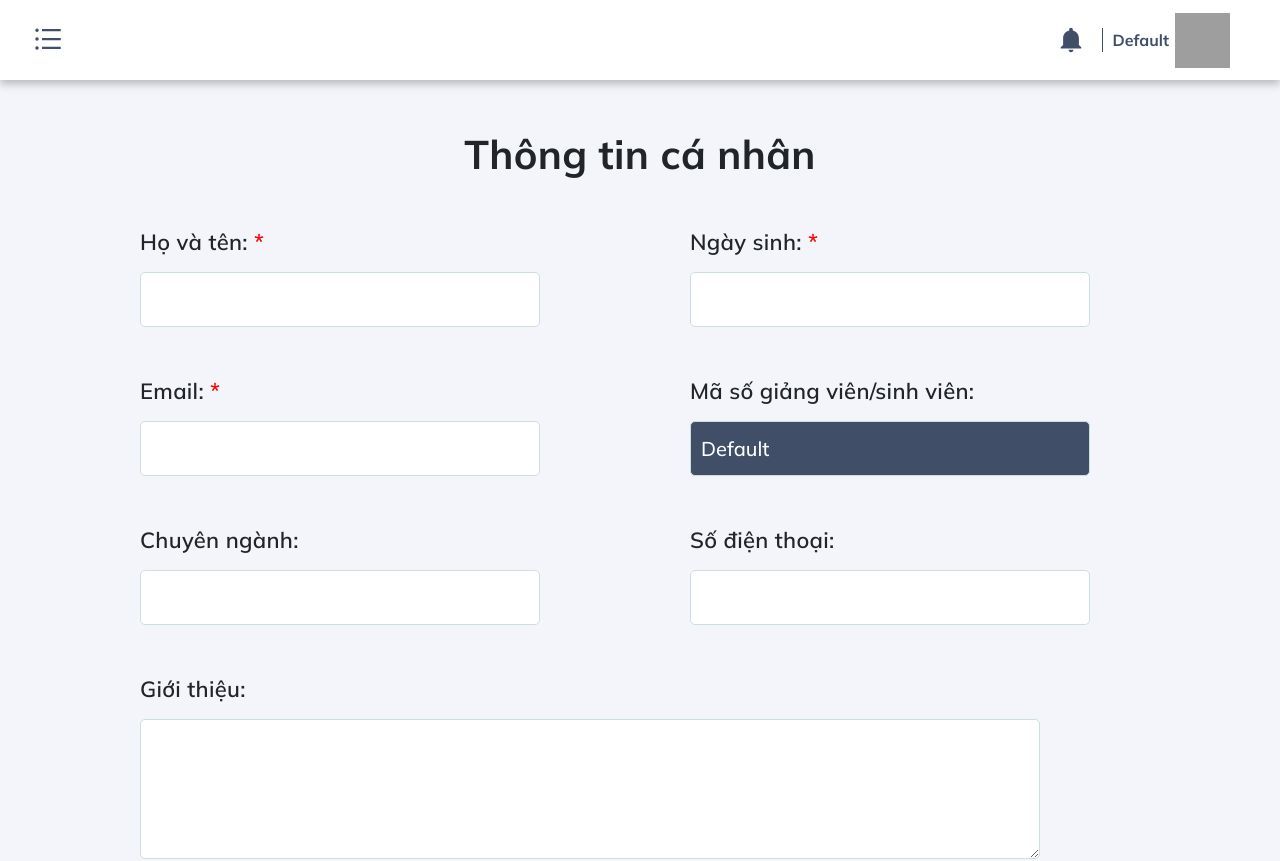
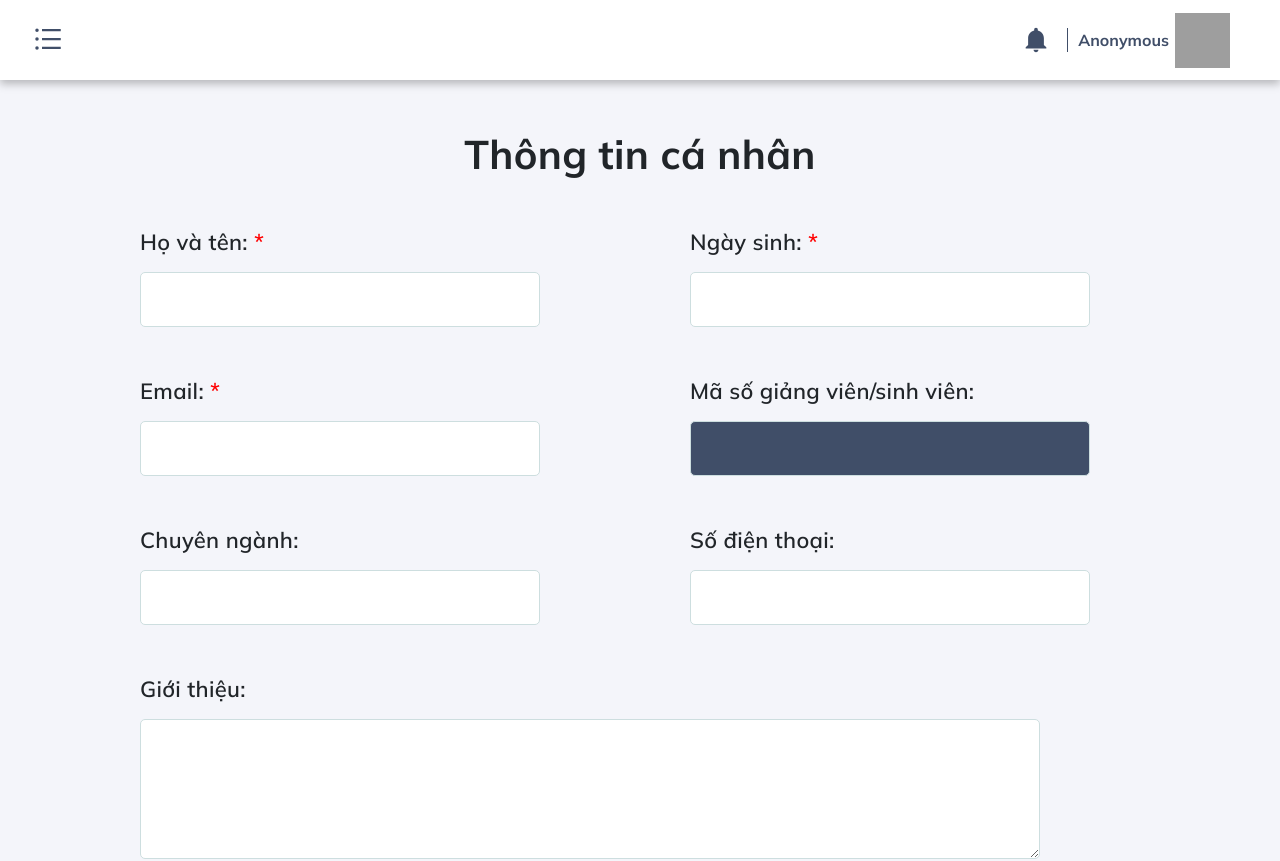
Before and after one commit to MinhCao031/Web3306_22, a React (Create React App) app in the folder client/: page /teacherHomepage/changeInfo in a window 1280 px wide. Shown: the top 861 px of the page. Built offline with nearby package versions, Linux system fonts and the light colour scheme; no server answers; grey boxes are pictures that could not be loaded.

Commit message:
refactor code

```diff
--- a/client/src/HomePage/components/NavigationBar.js
+++ b/client/src/HomePage/components/NavigationBar.js
@@ -5,13 +5,10 @@ import './NavigationBar.css';
 import boy from '../../assets/boy_ava.png';
 import DropdownAva from './DropdownAva';
 import DropNotification from './DropNotification';
-import { useHistory } from 'react-router-dom';
-let userName = 'Default';
 function NavigationBar() {
-  const history = useHistory();
-  if (JSON.parse(sessionStorage.getItem('user'))) {
-    userName = JSON.parse(sessionStorage.getItem('user')).name;
-  }
+  const name = JSON.parse(sessionStorage.getItem('user'))
+    ? JSON.parse(sessionStorage.getItem('user')).name
+    : 'Anonymous';
   const [dropdown, setDropdown] = useState(false);
   const [showNoti, setShowNoti] = useState(false);
   const showDropdown = () => {
@@ -31,7 +28,7 @@ function NavigationBar() {
           size={30}
         />
         {showNoti && <DropNotification />}
-        <span className="profile-text">{userName}</span>
+        <span className="profile-text">{name}</span>
         <div onClick={showDropdown}>
           <img className="avatar" alt={'Avatar'} src={boy} />
           {dropdown && <DropdownAva />}
--- a/client/src/Lists/ListOfClasses/Table.js
+++ b/client/src/Lists/ListOfClasses/Table.js
@@ -6,11 +6,10 @@ import 'react-bootstrap-table-next/dist/react-bootstrap-table2.css';
 import filterFactory, { textFilter } from 'react-bootstrap-table2-filter';
 import 'react-bootstrap-table2-filter/dist/react-bootstrap-table2-filter.min.css';
 import { useHistory } from 'react-router-dom';
-let username = 'Default';
 const Table = () => {
-  if (JSON.parse(sessionStorage.getItem('user'))) {
-    username = JSON.parse(sessionStorage.getItem('user')).username;
-  }
+  const username = JSON.parse(sessionStorage.getItem('user'))
+    ? JSON.parse(sessionStorage.getItem('user')).username
+    : '';
   const history = useHistory();
   const [data, setData] = useState([]);
   const filterData = {
--- a/client/src/Lists/ListOfStudents/Table.js
+++ b/client/src/Lists/ListOfStudents/Table.js
@@ -23,11 +23,7 @@ import SpecificFilterButton from '../Filters/SpecificFilterButton';
 
 import FileInput from '../FileInput/FileInput';
 import FileExport from '../FileExport/FileExport';
-let classId = 'Default';
 const Table = () => {
-  if (JSON.parse(sessionStorage.getItem('classId'))) {
-    classId = JSON.parse(sessionStorage.getItem('classId'));
-  }
   const [userList, setUserList] = useState([]);
   const [deletedRows, setDeletedRows] = useState([]);
   const filterData = {
@@ -259,6 +255,9 @@ const Table = () => {
       }
     },
   };
+  const classId = JSON.parse(sessionStorage.getItem('classId'))
+    ? JSON.parse(sessionStorage.getItem('classId'))
+    : '';
   useEffect(() => {
     axios
       .get(`http://localhost:5000/api/classes/${classId}/students`)
--- a/client/src/NavigationMenu/ChangeInfo/ChangeInfoTeacher.js
+++ b/client/src/NavigationMenu/ChangeInfo/ChangeInfoTeacher.js
@@ -5,8 +5,6 @@ import { useHistory } from 'react-router';
 import NavigationBar from '../../HomePage/components/NavigationBar';
 import Sidebar from '../../HomePage/components/Sidebar';
 import validator from 'validator';
-
-let username = 'Default';
 function changeDateFormat(responseDate) {
   var date = new Date(responseDate);
   var day = date.getUTCDate();
@@ -25,9 +23,9 @@ function ChangeInfoTeacher() {
   const [dateOfBirth, setDateOfBirth] = useState('');
   const [fieldOfStudy, setFieldOfStudy] = useState('');
   const [introduction, setIntroduction] = useState('');
-  if (JSON.parse(sessionStorage.getItem('user'))) {
-    username = JSON.parse(sessionStorage.getItem('user')).username;
-  }
+  const username = JSON.parse(sessionStorage.getItem('user'))
+    ? JSON.parse(sessionStorage.getItem('user')).username
+    : '';
   useEffect(() => {
     axios
       .get(`http://localhost:5000/api/users/${username}/show`)
@@ -96,10 +94,11 @@ function ChangeInfoTeacher() {
         })
         .then((res) => {
           if (res.data.success) {
-            setSuccessMessage('Thay đổi thông tin thành công');
+            setSuccessMessage('Cập nhật thông tin thành công');
           }
         })
         .catch((err) => {
+          setSuccessMessage('Cập nhật thông tin thất bại');
           console.log(err);
         });
     }
@@ -269,9 +268,16 @@ function ChangeInfoTeacher() {
             </div>
           </div>
         </div>
-        {successMessage && (
-          <SuccessMessage>Cập nhật thành công !</SuccessMessage>
-        )}
+        {successMessage &&
+          (successMessage === 'Cập nhật thông tin thành công' ? (
+            <SuccessMessage style={{ color: 'blue' }}>
+              {successMessage}
+            </SuccessMessage>
+          ) : (
+            <SuccessMessage style={{ color: 'red' }}>
+              {successMessage}
+            </SuccessMessage>
+          ))}
         <div className="wrapper">
           <Button id="submit" onClick={handleSubmit}>
             <p className="Submit">Cập nhật</p>
@@ -294,7 +300,6 @@ function ChangeInfoTeacher() {
 const SuccessMessage = styled.p`
   text-align: center;
   font-size: 22px;
-  color: blue;
   margin: 0;
 `;
 const ErrorMessage = styled.span`
--- a/client/src/NavigationMenu/ChangePass/Body.js
+++ b/client/src/NavigationMenu/ChangePass/Body.js
@@ -5,7 +5,6 @@ import { faLock } from '@fortawesome/free-solid-svg-icons';
 import { useHistory } from 'react-router';
 import axios from 'axios';
 
-let username = 'Default';
 const Body = () => {
   const [oldPassword, setOldPassword] = useState('');
   const [newPassword, setNewPassword] = useState('');
@@ -24,9 +23,9 @@ const Body = () => {
     setMessage('');
   };
   const history = useHistory();
-  if (JSON.parse(sessionStorage.getItem('user'))) {
-    username = JSON.parse(sessionStorage.getItem('user')).username;
-  }
+  const username = JSON.parse(sessionStorage.getItem('user'))
+    ? JSON.parse(sessionStorage.getItem('user')).username
+    : '';
   const handleSubmit = (e) => {
     if (oldPassword && newPassword && confirmPassword) {
       if (oldPassword === newPassword) {
@@ -34,17 +33,12 @@ const Body = () => {
       } else if (newPassword !== confirmPassword) {
         setMessage('Mật khẩu mới và xác nhận mật khẩu không trùng nhau !');
       } else {
-        setMessage('Đổi mật khẩu thành công !');
-        setOldPassword('');
-        setNewPassword('');
-        setConfirmPassword('');
         axios
           .post(`http://localhost:5000/api/users/${username}/set_password`, {
             oldPassword: oldPassword,
             newPassword: newPassword,
           })
           .then((res) => {
-            console.log(res.data);
             if (res.data.success) {
               setMessage('Đổi mật khẩu thành công !');
               setOldPassword('');
@@ -55,6 +49,7 @@ const Body = () => {
             }
           })
           .catch((err) => {
+            setMessage('Đổi mật khẩu thất bại !');
             console.log(err);
           });
       }
--- a/client/src/NavigationMenu/ChangePass/Header.js
+++ b/client/src/NavigationMenu/ChangePass/Header.js
@@ -4,11 +4,10 @@ import uet from '../../assets/uet.png';
 import boy from '../../assets/boy_ava.png';
 import './ChangePass.css';
 
-let name = 'Default';
 const Header = () => {
-  if (JSON.parse(sessionStorage.getItem('user'))) {
-    name = JSON.parse(sessionStorage.getItem('user')).name;
-  }
+  const name = JSON.parse(sessionStorage.getItem('user'))
+    ? JSON.parse(sessionStorage.getItem('user')).name
+    : 'Anonymous';
   return (
     <Container>
       <div className="logo">
--- a/client/src/SignInPage/Form.js
+++ b/client/src/SignInPage/Form.js
@@ -21,7 +21,6 @@ const Form = () => {
       [name]: value,
     });
   };
-  console.log(user);
   const signIn = (e) => {
     const { username, password } = user;
     if (username && password) {
@@ -29,7 +28,7 @@ const Form = () => {
         .post('http://localhost:5000/api/auth/login', user)
         .then((res) => {
           if (res.data.auth === false) {
-            setMessage('Tài khoản hoặc mật khẩu không hợp lệ !');
+            setMessage('Tài khoản hoặc mật khẩu không chính xác !');
           } else {
             sessionStorage.setItem('user', JSON.stringify(res.data));
             if (res.data.role === 'Student') {
```
